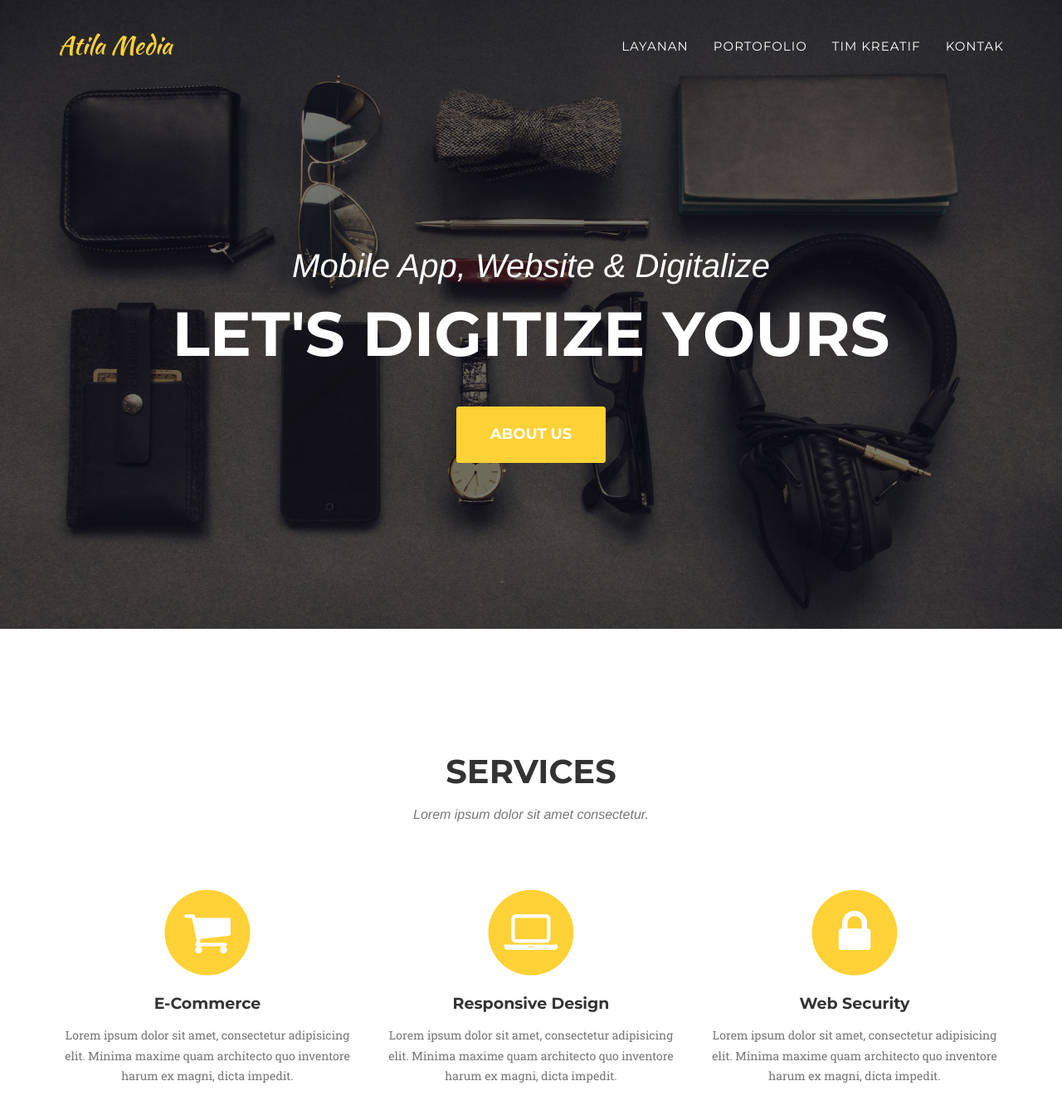
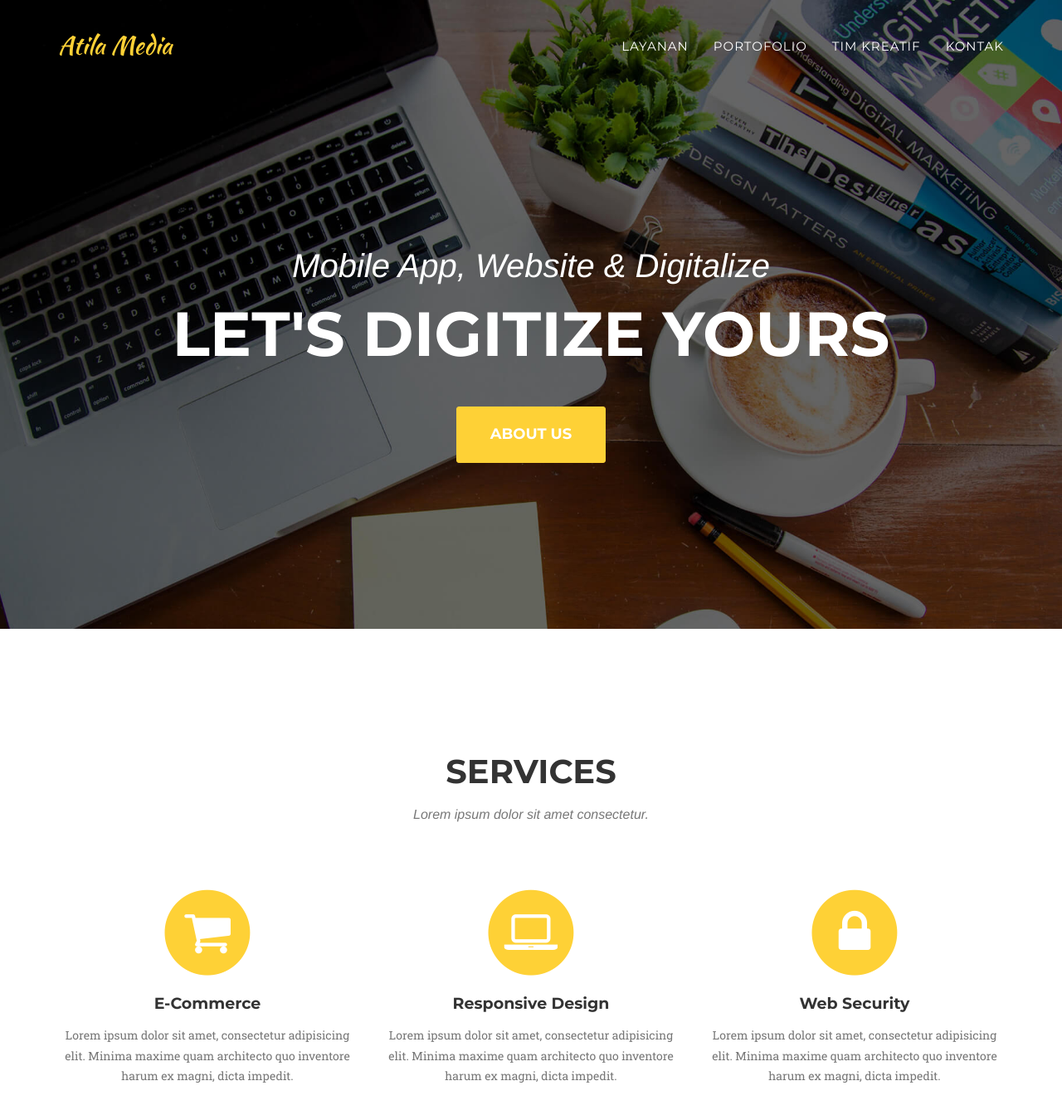
Before and after one commit to atilamedia/atilamedia.github.io, a Jekyll site: the page built from index.html, in a window 1280 px wide and 1400 px high. Shown: the top 1344 px of the window at 83% size. Built offline with Jekyll 4.4.1, drawn with Linux system fonts in a browser that asks for light colours; some web fonts are replaced.

Commit message:
Update agency.css

```diff
--- a/_includes/css/agency.css
+++ b/_includes/css/agency.css
@@ -269,7 +269,7 @@ header {
     text-align: center;
     color: #fff;
     background-attachment: scroll;
-    background-image: url('{{ site.baseurl }}/img/header-bg.jpg');
+    background-image: url('{{ site.baseurl }}/img/intro.jpg');
     background-position: center center;
     background-repeat: none;
     -webkit-background-size: cover;
```
